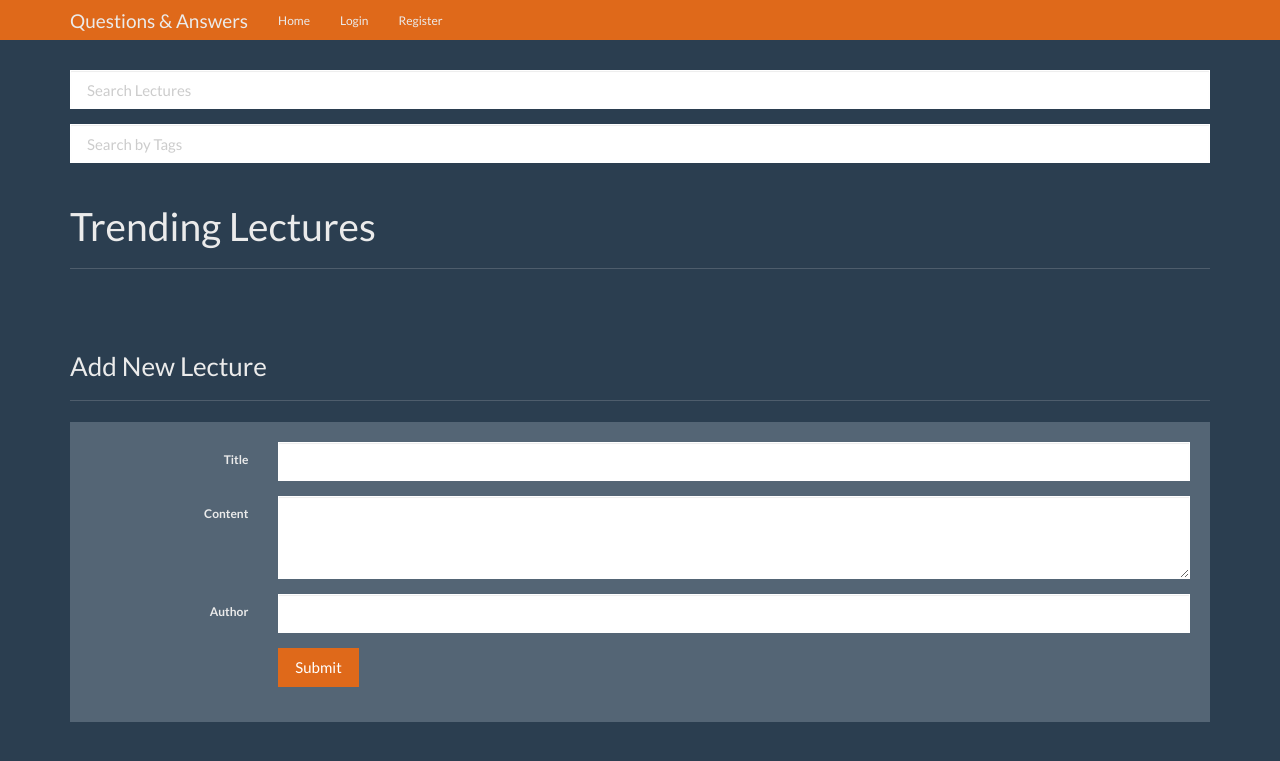
After one commit to maygupta/qna-hub, a Flask app: page /lectures in a window 1280 px wide. The commit adds this page. Shown: the top 761 px of the page. Run offline with Flask 2, Linux system fonts and the light colour scheme; data that the repository does not hold is empty; some libraries are stand-ins or nearby versions.

Commit message:
Add lecture model

```diff
--- a/flask_qa/routes/main.py
+++ b/flask_qa/routes/main.py
@@ -2,7 +2,7 @@ from flask import Blueprint, render_template, request, redirect, url_for
 from flask_login import current_user, login_required
 
 from flask_qa.extensions import db
-from flask_qa.models import Question, User, Answer, TagQuestionMap, Tag
+from flask_qa.models import Question, User, Answer, TagQuestionMap, Tag, Lecture, TagLectureMap
 from sqlalchemy import func
 from flask_qa.csv_parser import CSVParser
 import os
@@ -25,6 +25,40 @@ def index():
 
     return render_template('home.html', **context)
 
+@main.route('/lectures', methods=['GET'])
+def lectures():
+    trending_lectures = Lecture.query\
+        .filter(Lecture.ref_count >= 0)\
+        .order_by(Lecture.ref_count.desc())\
+        .limit(50).all()
+
+    context = {
+        'lectures' : trending_lectures
+    }
+
+    return render_template('lectures.html', **context)
+
+@main.route('/add_lecture', methods=['POST'])
+@login_required
+def add_lecture():
+    text = request.form['text']
+    author = request.form['author']
+    title = request.form['title']
+
+    lecture = Lecture(
+        text=text,
+        author=author,
+        title=title,
+        ref_count=1
+    )
+    print("adding lecture")
+
+    db.session.add(lecture)
+    db.session.commit()
+
+    return redirect(url_for('main.lectures'))
+
+
 @main.route('/upload', methods=['GET', 'POST'])
 def upload():
     if request.method == 'POST':
@@ -37,6 +71,50 @@ def upload():
         return redirect(url_for('main.index'))
     else:
         return render_template('upload.html')
+
+
+@main.route('/search_lectures', methods=['GET', 'POST'])
+def search_lectures():
+    search_by_tag = False
+    lectures = []
+
+    if 'query_tags' in request.form:
+        query = request.form['query_tags']
+        search_by_tag = True
+
+        # Search in tags table
+        tags = Tag.query \
+            .filter(func.similarity(Tag.name, query) > 0.4) \
+            .order_by(func.similarity(Tag.name, query).desc())\
+            .limit(3)\
+            .all()
+        tag_ids = [t.id for t in tags]
+
+        tag_map = TagLectureMap.query\
+            .filter(TagLectureMap.tag_id.in_(tag_ids))\
+            .limit(3)\
+            .all()
+
+        lecture_ids = [t.lecture_id for t in tag_map]
+
+        lectures = Lecture.query.filter(Lecture.id.in_(lecture_ids)).all()
+
+    if not search_by_tag:
+        query = request.form['query']
+        search_query = "%{}%".format(query)
+        lectures = Lecture.query \
+            .order_by(func.similarity(Lecture.text, query).desc())\
+            .limit(3)\
+            .all()
+
+
+    context = {
+        'lectures' : lectures,
+        'query': query,
+        'search_by_tag': search_by_tag
+    }
+
+    return render_template('lectures.html', **context)
 
 @main.route('/search', methods=['GET', 'POST'])
 def search():
@@ -201,6 +279,75 @@ def question(question_id):
 
     return render_template('question.html', **context)
 
+@main.route('/lecture/<int:lecture_id>', methods= ['GET', 'POST', 'PUT'])
+def lecture(lecture_id):
+
+    lecture = Lecture.query.get_or_404(lecture_id)
+
+    context = {
+        'lecture' : lecture
+    }
+
+    all_tags = Tag.query.all()
+
+    tags = [t.name for t in all_tags]
+
+    if lecture:
+        tag_choices = [
+            {
+                'value': t,
+                'label': t,
+                'selected': t in lecture.tags(),
+                'disabled': False
+            }
+            for t in tags
+        ]
+
+        context['tags'] = tag_choices
+
+        if lecture.ref_count:
+            lecture.ref_count += 1
+        else:
+            lecture.ref_count = 1
+
+    if request.method == 'POST':
+        if '_method' in request.form and request.form['_method'] == 'put':
+            lecture.text = request.form['text']
+            db.session.commit()
+            form = request.form.to_dict(flat=False)
+
+            selected_tags = form.get('tags', [])
+            current_tags = lecture.tags()
+
+            for t in current_tags:
+                tag = Tag.query.filter(Tag.name == t).first()
+                if not t in selected_tags:
+                    TagLectureMap.query.filter(TagLectureMap.tag_id == tag.id)\
+                        .filter(TagLectureMap.lecture_id == lecture.id).delete()
+                    db.session.commit()
+
+            for t in selected_tags:
+                if not t in current_tags:
+                    tag = Tag.query.filter(Tag.name == t).first()
+
+                    if not tag:
+                        tag = Tag(name=t)
+                        db.session.add(tag)
+                        db.session.commit()
+
+                    db.session.add(TagLectureMap(tag_id=tag.id, lecture_id=lecture.id))
+                    db.session.commit()
+
+
+            return redirect(url_for('main.lecture', lecture_id=lecture_id))
+
+        return redirect(url_for('main.lecture', lecture_id=lecture_id))
+
+
+    db.session.commit()
+
+    return render_template('lecture.html', **context)
+
 @main.route('/unanswered')
 @login_required
 def unanswered():
--- a/flask_qa/settings.py
+++ b/flask_qa/settings.py
@@ -1,5 +1,5 @@
 import os
 
-SQLALCHEMY_DATABASE_URI = os.environ.get('DATABASE_URL')
-SECRET_KEY = os.environ.get('SECRET_KEY')
+SQLALCHEMY_DATABASE_URI = 'postgres://mayank:@localhost:5432/qna-hub'
+SECRET_KEY = '123'
 SQLALCHEMY_TRACK_MODIFICATIONS = False
--- a/flask_qa/templates/base.html
+++ b/flask_qa/templates/base.html
@@ -35,6 +35,7 @@
             {% if current_user.is_authenticated and current_user.admin %}
             <li><a href="{{ url_for('main.unanswered') }}">All Questions</a></li>
             <li><a href="{{ url_for('main.upload') }}">Upload</a></li>
+            <li><a href="{{ url_for('main.lectures') }}">Lectures</a></li>
             {% endif %}
             {% if current_user.is_authenticated and current_user.admin %}
             <li><a href="{{ url_for('main.users') }}">User Setup</a></li>
--- /dev/null
+++ b/flask_qa/templates/lectures.html
@@ -0,0 +1,83 @@
+{% extends 'base.html' %}
+{% block title %}All Lectures{% endblock %}
+
+
+{% block content %}
+
+  <form method="POST" action="/search_lectures">
+    <div class="form-group">
+      <input type="text" class="form-control" name="query" id="query" placeholder="Search Lectures">
+    </div>
+  </form>
+
+  <form method="POST" action="/search_lectures">
+    <div class="form-group">
+      <input type="text" class="form-control" name="query_tags" id="query" placeholder="Search by Tags">
+    </div>
+  </form>
+
+
+  <div class="page-header">
+  {% if query %}
+    {% if search_by_tag %}
+      <h1>Lectures matching Tag: '{{ query }}'</h1>
+    {% else %}
+      <h1>Lectures matching text: '{{ query }}'</h1>
+    {% endif %}
+  {% else %}
+    <h1>Trending Lectures</h1>
+  {% endif %}
+
+  </div>
+  <div class="row">
+    <div class="col-lg-12">
+      <div class="list-group">
+        {% for lecture in lectures %}
+          <a href="{{ url_for('main.lecture', lecture_id=lecture.id) }}" class="list-group-item">
+            <h4 class="list-group-item-heading">{{ lecture.text }}</h4>
+          </a>
+          <br>
+        {% endfor %}
+      </div>
+    </div><!-- /.col-lg-12 -->
+  </div>
+
+
+  <div class="page-header">
+    <h3>Add New Lecture</h3>
+  </div>
+  <div class="row">
+    <div class="col-lg-12">
+      <div class="well bs-component">
+        <form class="form-horizontal" method="POST" action="{{ url_for('main.add_lecture') }}">
+          <fieldset>
+            <div class="form-group">
+              <label for="textArea" class="col-lg-2 control-label">Title</label>
+              <div class="col-lg-10">
+                <input class="form-control" name="title" rows="3">
+              </div>
+            </div>
+            <div class="form-group">
+              <label for="textArea" class="col-lg-2 control-label">Content</label>
+              <div class="col-lg-10">
+                <textarea class="form-control" name="text" rows="3" id="textArea"></textarea>
+              </div>
+            </div>
+            <div class="form-group">
+              <label for="textArea" class="col-lg-2 control-label">Author</label>
+              <div class="col-lg-10">
+                <input class="form-control" name="author" rows="3">
+              </div>
+            </div>
+            <div class="form-group">
+              <div class="col-lg-10 col-lg-offset-2">
+                <button type="submit" class="btn btn-primary">Submit</button>
+              </div>
+            </div>
+          </fieldset>
+        </form>
+      </div>
+    </div>
+  </div>
+
+{% endblock %}
```
Also changed, not shown: flask_qa/TODO.md (added, +8 -0 lines), flask_qa/models.py (+22 -0 lines), flask_qa/templates/lecture.html (added, +71 -0 lines), migrations/versions/31c08f71a4da_add_lectures_table.py (added, +45 -0 lines), migrations/versions/4b4b5f2f9f0e_change_data_type.py (added, +34 -0 lines), migrations/versions/523be21c1439_add_title_to_lecture.py (added, +28 -0 lines), 1 other file.
